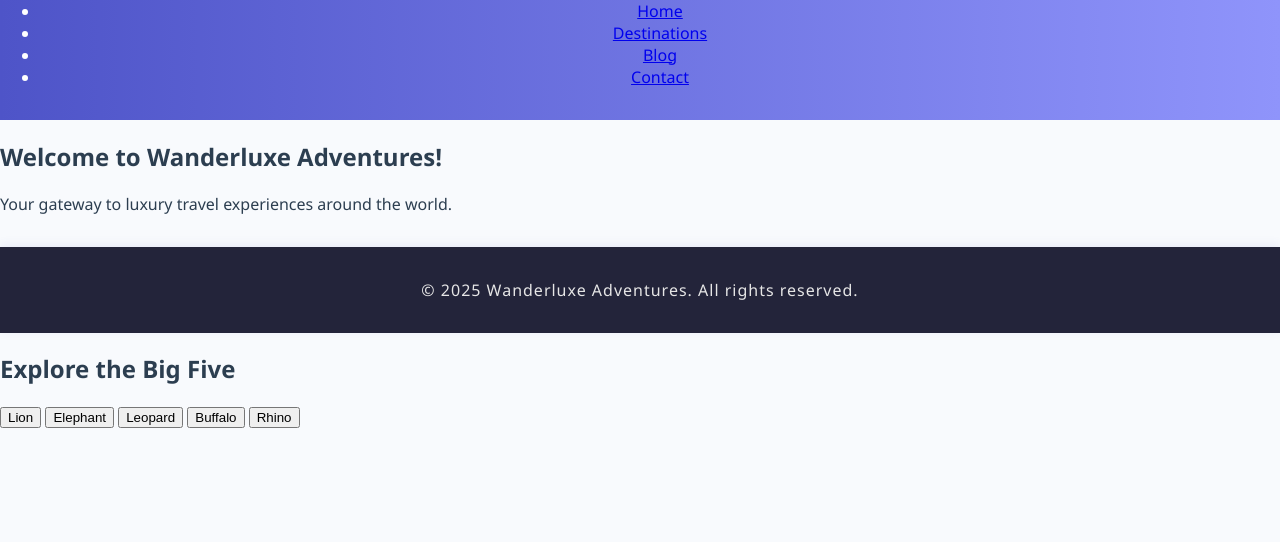
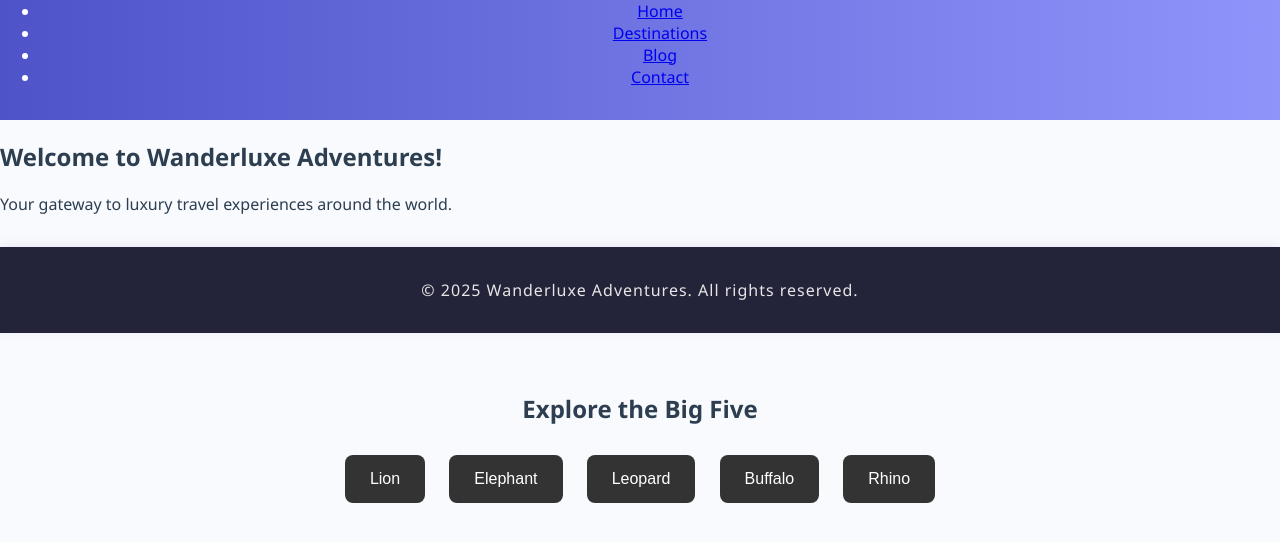
Before and after one commit to BloomNeboh/WanderLuxe-Adventures, a plain HTML site: page index.html in a window 1280 px wide. Shown: the part 478-1020 px from the top of the page. Before the commit the page ends 906 px from the top, so only its background shows below. Drawn offline with Linux system fonts and the light colour scheme.

Commit message:
Update styles.css

```diff
--- a/styles.css
+++ b/styles.css
@@ -107,4 +107,23 @@ footer {
     font-size: 1rem;
     letter-spacing: 1px;
     box-shadow: 0 -2px 10px rgba(78,84,200,0.09);
+}#big-five {
+  text-align: center;
+  padding: 40px;
 }
+
+#big-five button {
+  margin: 10px;
+  padding: 15px 25px;
+  font-size: 16px;
+  border: none;
+  border-radius: 8px;
+  background-color: #333;
+  color: white;
+  cursor: pointer;
+  transition: background-color 0.3s ease;
+}
+
+#big-five button:hover {
+  background-color: #555;
+}
```
